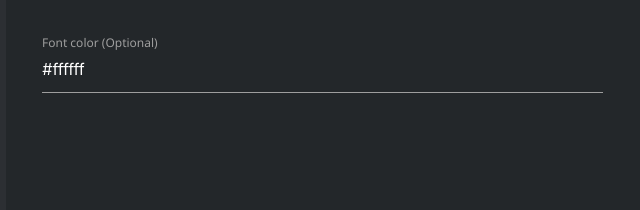
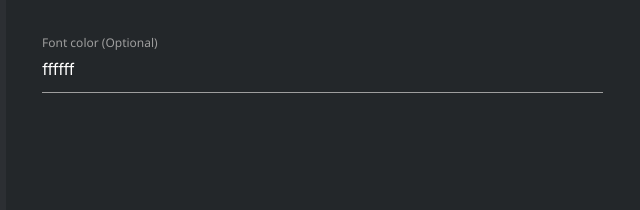
Before and after one commit to GumpDev/Tet, a website: page index.html in a window 1280 px wide. Shown: the part 2812-3022 px from the top of the page, 26-666 px from the left. Drawn offline with nearby package versions, Linux system fonts and the light colour scheme.

Commit message:
little bugs fixed

```diff
--- a/index.html
+++ b/index.html
@@ -126,7 +126,7 @@
                 </div>
                 <div class="row">
                     <div class="input-field col s6">
-                        <input id="fontColor" onchange="generateURL()" type="text" value="#ffffff">
+                        <input id="fontColor" onchange="generateURL()" type="text" value="ffffff">
                         <label for="fontColor">Font color (Optional)</label>
                     </div>
                 </div>
```
